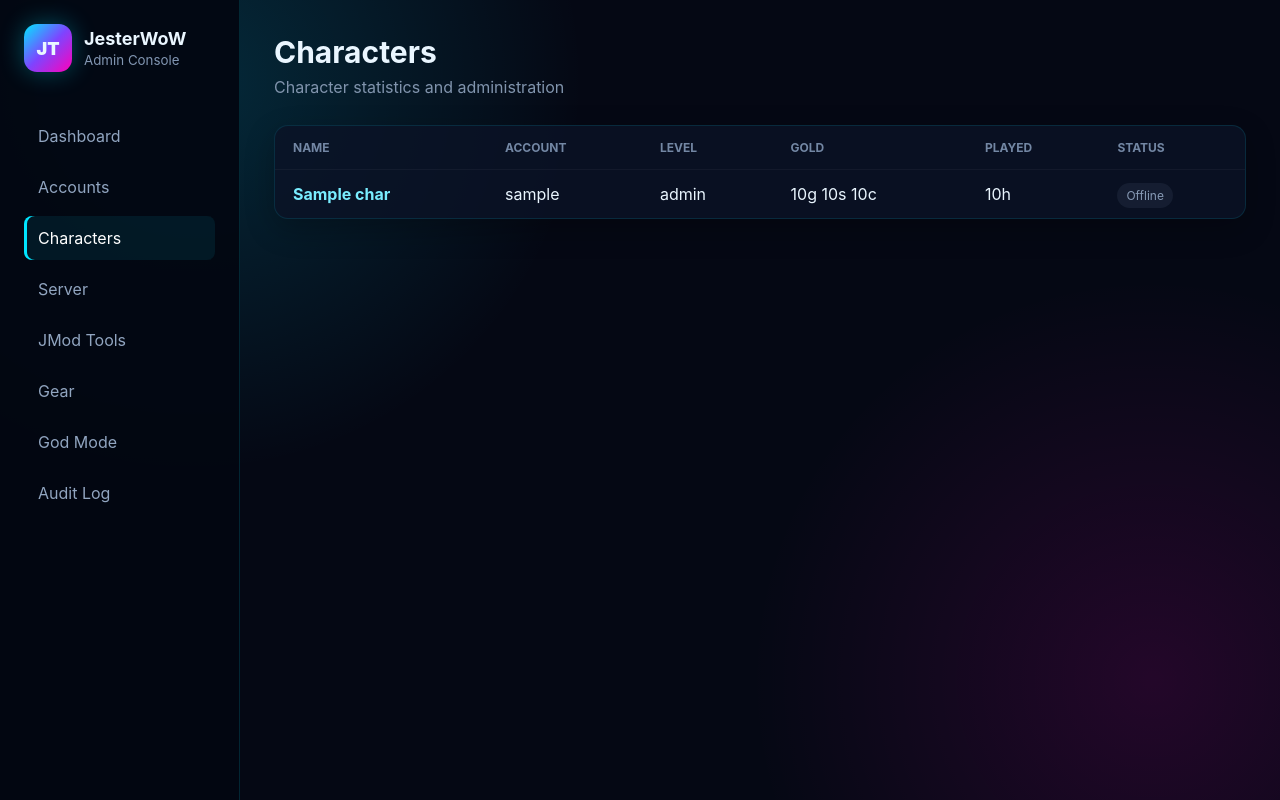
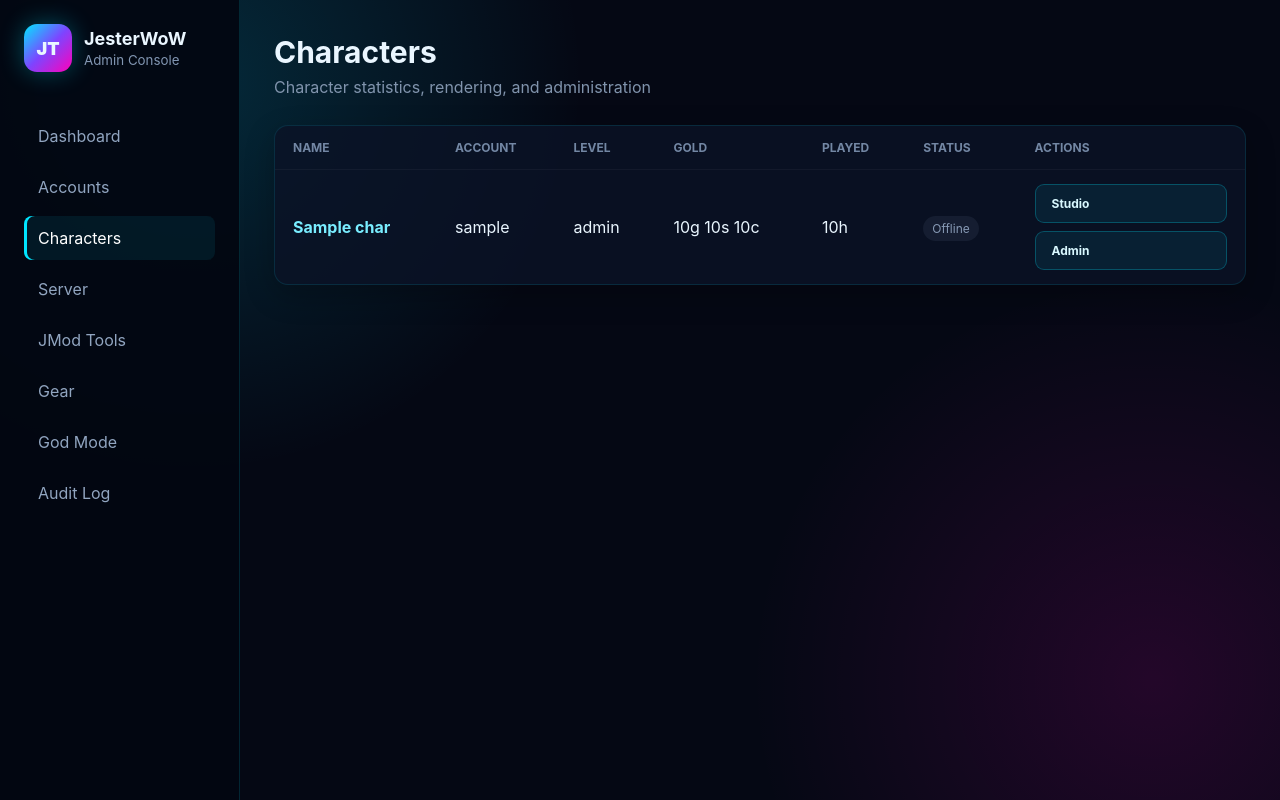
Before and after one commit to J3ST3L2/JMod-WoW, a Python web app: template admin/web/app/templates/characters.html in a window 1280 px wide. Run offline with Jinja, Linux system fonts and the light colour scheme; the template is opened without the code that fills it: most values are stand-ins (such as "Sample title", 1, 10 or a date in 2020).

Commit message:
Link characters to studio

```diff
--- a/admin/web/app/templates/characters.html
+++ b/admin/web/app/templates/characters.html
@@ -7,10 +7,10 @@
 
     <title>Characters - JesterWoW Admin</title>
 
-    <link
-        rel="stylesheet"
-        href="/static/style.css"
-    >
+    <link rel="stylesheet" href="/static/style.css">
+    <style>
+        .character-actions{display:flex;gap:8px;flex-wrap:wrap}.character-actions a{font-size:12px;text-decoration:none}
+    </style>
 </head>
 
 <body>
@@ -21,9 +21,7 @@
 
         <div class="brand">
 
-            <div class="logo">
-                JT
-            </div>
+            <div class="logo">JT</div>
 
             <div class="brand-text">
                 <strong>JesterWoW</strong>
@@ -49,12 +47,10 @@
     <main>
 
         <header>
-
             <div>
                 <h1>Characters</h1>
-                <p>Character statistics and administration</p>
+                <p>Character statistics, rendering, and administration</p>
             </div>
-
         </header>
 
 
@@ -70,6 +66,7 @@
                         <th>Gold</th>
                         <th>Played</th>
                         <th>Status</th>
+                        <th>Actions</th>
                     </tr>
                 </thead>
 
@@ -78,50 +75,24 @@
                 {% for char in characters %}
 
                 <tr>
-
+                    <td><a class="table-link" href="/characters/{{ char.guid }}/studio">{{ char.name }}</a></td>
+                    <td>{{ char.username or "Unknown" }}</td>
+                    <td>{{ char.level }}</td>
+                    <td>{{ char.money // 10000 }}g {{ (char.money // 100) % 100 }}s {{ char.money % 100 }}c</td>
+                    <td>{{ char.totaltime // 3600 }}h</td>
                     <td>
-                        <a class="table-link"
-                           href="/characters/{{ char.guid }}">
-                            {{ char.name }}
-                        </a>
+                        {% if char.online %}
+                            <span class="badge online-badge">Online</span>
+                        {% else %}
+                            <span class="badge offline-badge">Offline</span>
+                        {% endif %}
                     </td>
-
                     <td>
-                        {{ char.username or "Unknown" }}
+                        <div class="character-actions">
+                            <a class="secondary-button" href="/characters/{{ char.guid }}/studio">Studio</a>
+                            <a class="secondary-button" href="/characters/{{ char.guid }}">Admin</a>
+                        </div>
                     </td>
-
-                    <td>
-                        {{ char.level }}
-                    </td>
-
-                    <td>
-                        {{ char.money // 10000 }}g
-                        {{ (char.money // 100) % 100 }}s
-                        {{ char.money % 100 }}c
-                    </td>
-
-                    <td>
-                        {{ char.totaltime // 3600 }}h
-                    </td>
-
-                    <td>
-
-                        {% if char.online %}
-
-                            <span class="badge online-badge">
-                                Online
-                            </span>
-
-                        {% else %}
-
-                            <span class="badge offline-badge">
-                                Offline
-                            </span>
-
-                        {% endif %}
-
-                    </td>
-
                 </tr>
 
                 {% endfor %}
```
